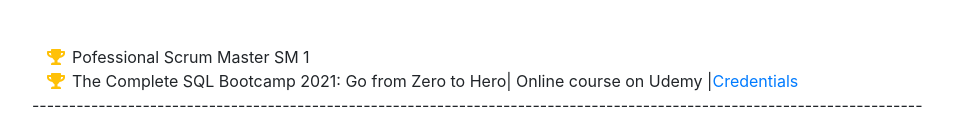
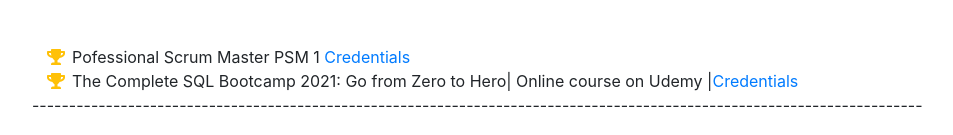
Before and after one commit to karthikkodakandla/karthikk.github.io, a website with bundled scripts: page index.html in a window 1280 px wide. Shown: the part 4315-4450 px from the top of the page, without its empty margins (288-1241 px from the left). Built offline with nearby package versions, Linux system fonts and the light colour scheme; a web font is replaced by a local one.

Commit message:
Update index.html

```diff
--- a/index.html
+++ b/index.html
@@ -175,7 +175,9 @@
 		    <ul class="fa-ul mb-0">
 			    <li>
 				    <i class="fa-li fa fa-trophy text-warning"></i>
-				    Pofessional Scrum Master SM 1 </li>
+				    Pofessional Scrum Master PSM 1 <a href =" https://drive.google.com/file/d/1A3c7MXLTfKyElq-9aHeT6ldASh-UNn6S/view?usp=sharing">Credentials</a></li>
+</li>
+
 			    <li>
 				    <i class="fa-li fa fa-trophy text-warning"></i>
 				    The Complete SQL Bootcamp 2021: Go from Zero to Hero| Online course on Udemy |<a href ="https://udemy-certificate.s3.amazonaws.com/image/UC-44042372-d85c-464a-a650-fa08820044cb.jpg?v=1611948445000">Credentials</a></li>
```
